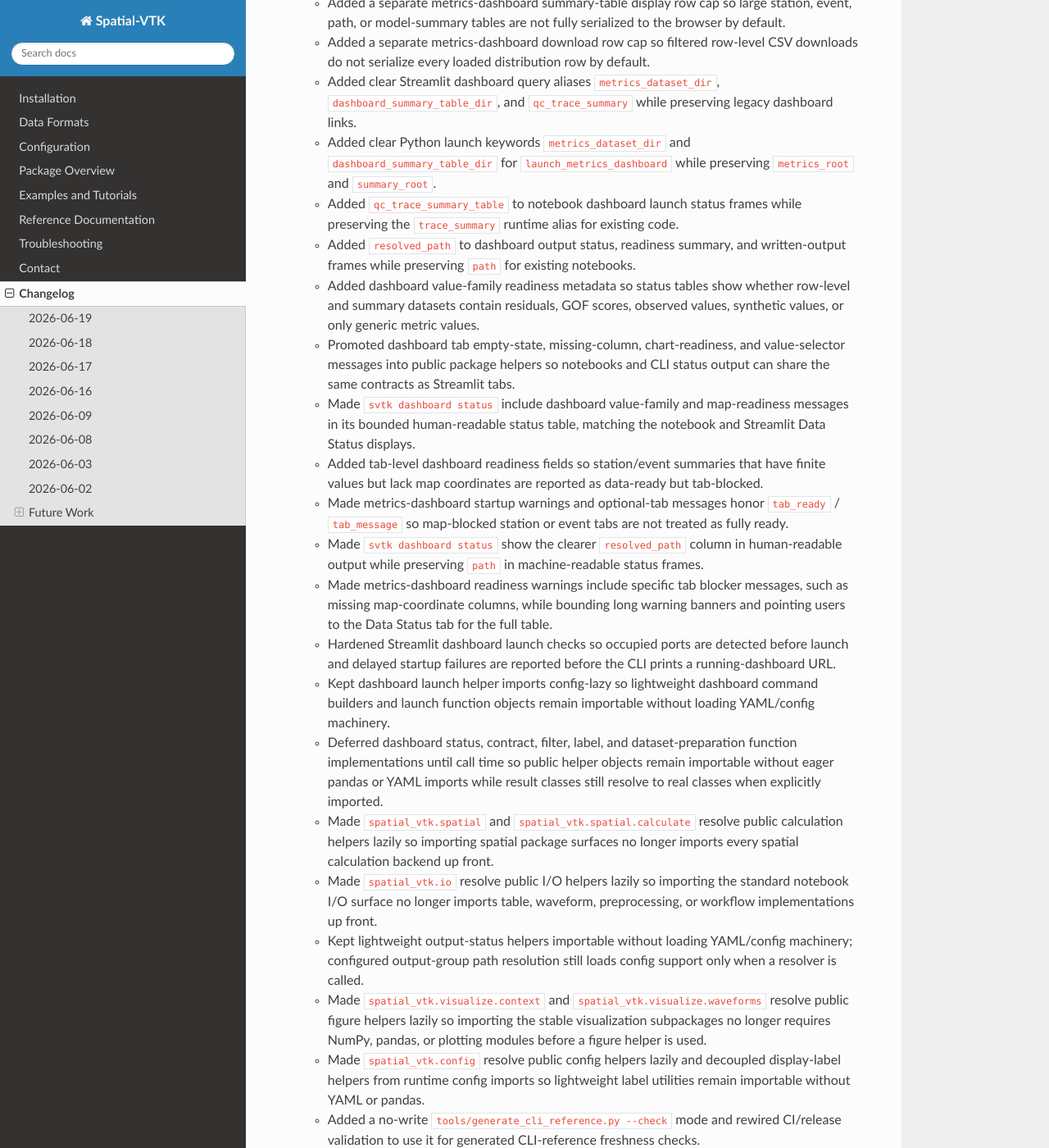
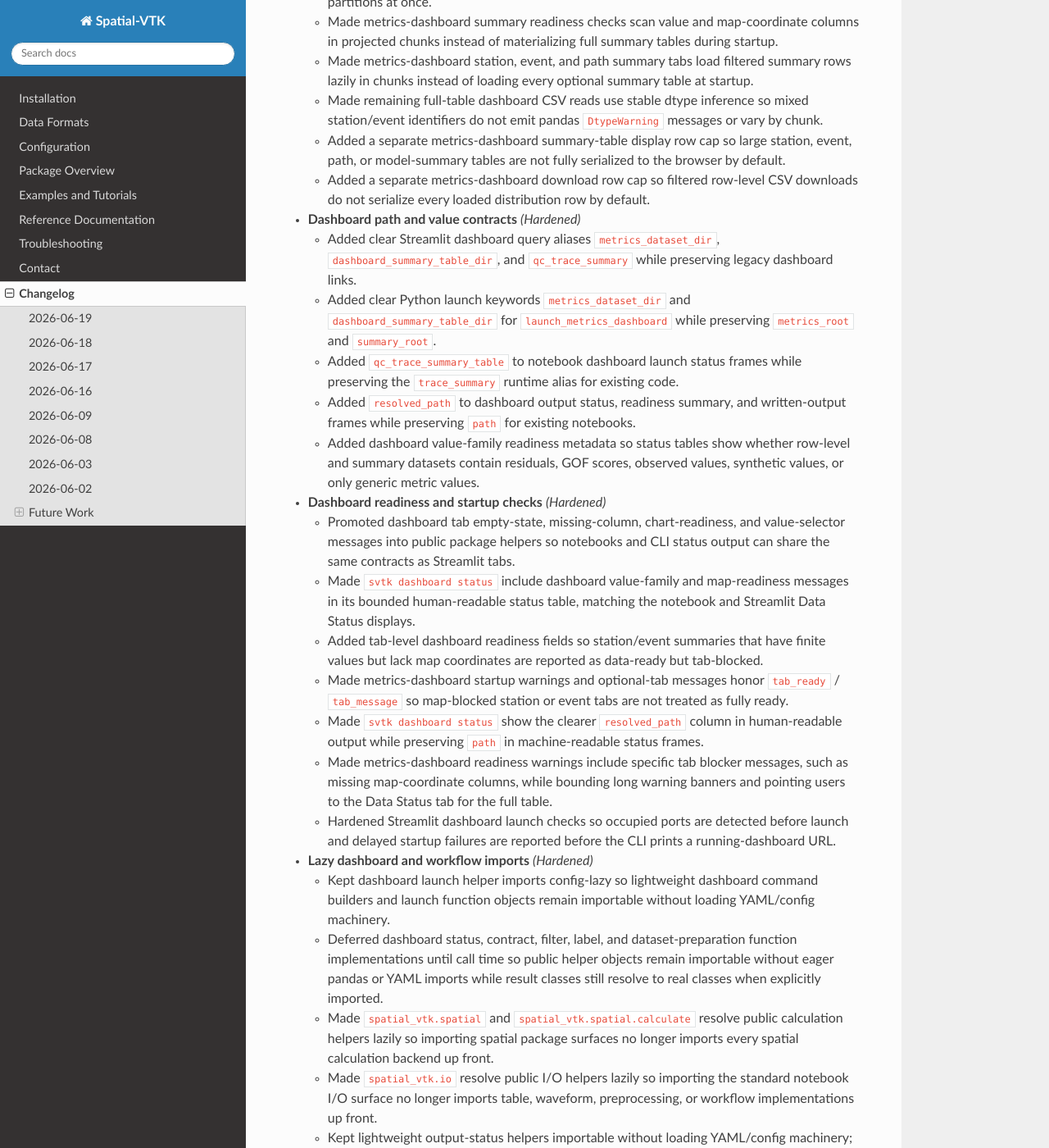
Before and after one commit to bcbirkel/spatial-vtk, a Sphinx documentation site: the page built from docs/changelog.rst, in a window 1280 px wide and 1400 px high, scrolled down 7544 px. Shown: the whole window at 82% size. Built offline with Sphinx 7.4.7 and the Read the Docs theme 3.1.0, drawn with Linux system fonts in a browser that asks for light colours; some of the changed text lies outside the part shown.

Commit message:
Structure changelog entries

```diff
--- a/docs/changelog.rst
+++ b/docs/changelog.rst
@@ -15,6 +15,9 @@ Changelog
   - Promoted artifact-named CLI flags for QC, metrics, spatial, GeoJSON,
     dashboard, IO, plot, map, and visualization commands while preserving
     legacy generic aliases for compatibility.
+
+- **Notebook and dashboard workflow contracts** *(Changed)*
+
   - Moved notebook display, readiness, summary, and result-status formatting
     into package helpers so tutorial cells show labelled tables instead of
     raw dictionaries, dataclasses, or repeated path variables.
@@ -28,6 +31,9 @@ Changelog
     scripts.
   - Updated workflow-guide and large-run README dashboard examples to import
     routine dashboard helpers from ``spatial_vtk.visualize``.
+
+- **CLI and workflow wording** *(Changed)*
+
   - Clarified metrics CLI help for manifest batch output directories,
     ``--batch-size``, and ``--batch-count`` so Slurm array sizing is explicit.
   - Reworded metric workflow Slurm/task docs to describe metric manifest
@@ -232,6 +244,9 @@ Changelog
   - Updated Python workflow guidance so the stable notebook import surface for
     metric plotting points to figure suites and result objects, while keeping
     row-selection helpers documented only as advanced script APIs.
+
+- **Spatial and workflow API documentation** *(Changed)*
+
   - Split notebook-facing spatial figure-suite guidance from advanced spatial
     figure-context builders so Step 4 tutorials point at result-object figure
     methods instead of context construction.
@@ -260,6 +275,9 @@ Changelog
   - Updated large-run README, package overview, and Python workflow guidance
     so common notebook examples point to result-object loaders and Step 4/5
     runner methods instead of lower-level readiness/build helper pairs.
+
+- **Output-registry and workflow docstrings** *(Changed)*
+
   - Updated I/O reference docs and the output-registry module docstring so
     standard workflow result loaders are presented before ``output_group()``
     for routine notebooks, with ``output_group()`` and ``resolve_output_path()``
@@ -280,6 +298,9 @@ Changelog
     ``load_standard_spatial_workflow_output_status(...)`` and the
     result-owned summary runner before documenting custom output-directory
     helpers.
+
+- **Figure and map docstrings** *(Changed)*
+
   - Updated metric and spatial plotting package docstrings so examples start
     with large-run figure-suite writers before documenting individual
     low-level plot functions, and aligned the Spatial API entry-point example
@@ -392,6 +413,9 @@ Changelog
     the browser by default.
   - Added a separate metrics-dashboard download row cap so filtered row-level
     CSV downloads do not serialize every loaded distribution row by default.
+
+- **Dashboard path and value contracts** *(Hardened)*
+
   - Added clear Streamlit dashboard query aliases
     ``metrics_dataset_dir``, ``dashboard_summary_table_dir``, and
     ``qc_trace_summary`` while preserving legacy dashboard links.
@@ -406,6 +430,9 @@ Changelog
   - Added dashboard value-family readiness metadata so status tables show
     whether row-level and summary datasets contain residuals, GOF scores,
     observed values, synthetic values, or only generic metric values.
+
+- **Dashboard readiness and startup checks** *(Hardened)*
+
   - Promoted dashboard tab empty-state, missing-column, chart-readiness, and
     value-selector messages into public package helpers so notebooks and CLI
     status output can share the same contracts as Streamlit tabs.
@@ -428,6 +455,9 @@ Changelog
   - Hardened Streamlit dashboard launch checks so occupied ports are detected
     before launch and delayed startup failures are reported before the CLI
     prints a running-dashboard URL.
+
+- **Lazy dashboard and workflow imports** *(Hardened)*
+
   - Kept dashboard launch helper imports config-lazy so lightweight dashboard
     command builders and launch function objects remain importable without
     loading YAML/config machinery.
@@ -451,6 +481,9 @@ Changelog
   - Made ``spatial_vtk.config`` resolve public config helpers lazily and
     decoupled display-label helpers from runtime config imports so lightweight
     label utilities remain importable without YAML or pandas.
+
+- **Dashboard CLI and API reference wording** *(Changed)*
+
   - Added a no-write ``tools/generate_cli_reference.py --check`` mode and
     rewired CI/release validation to use it for generated CLI-reference
     freshness checks.
@@ -487,6 +520,9 @@ Changelog
   - Added exact ``figure_paths`` lists to Step 4 large-run spatial
     figure-suite status frames while preserving preview-oriented figure path
     fields.
+
+- **Large-run notebook result objects** *(Hardened)*
+
   - Updated the large-run dashboard notebook to use the package-owned
     dashboard preparation/display helper for preflight and postflight status,
     while letting the preparation result own the Slurm-aware dashboard dataset
@@ -509,6 +545,9 @@ Changelog
   - Added dashboard output previews to the Step 7 preparation result so
     large-run dashboard notebooks inspect bounded dashboard products without
     lower-level config/path preview calls.
+
+- **Large-run workflow checks and logging** *(Hardened)*
+
   - Added broad notebook regression coverage and workflow docs requiring
     standard result-object preview methods instead of lower-level preview
     functions with repeated config arguments.
@@ -531,6 +570,9 @@ Changelog
   - Added release guardrails so local agent notes and execplans stay ignored.
   - Added release guardrails so machine-specific instructions are called out
     before public publishing.
+
+- **Tutorial install and runtime checks** *(Fixed)*
+
   - Clarified tutorial runtime checks so missing importable modules are
     reported directly before the install command.
   - Aligned README and installation docs around the same notebook and
@@ -564,6 +606,9 @@ Changelog
   - Updated Python workflow guidance so large-run spatial plotting points to
     the result-owned ``write_figure_suite(...)`` method rather than
     lower-level spatial figure-context helpers.
+
+- **Dashboard and spatial API guidance** *(Documented)*
+
   - Clarified dashboard API guidance so notebooks display user-facing artifact
     labels instead of internal dashboard output-registry names.
   - Updated Spatial API examples so large-run plotting starts from the
@@ -678,6 +729,9 @@ Changelog
   - Added public helpers for GeoJSON metric frames and event labels.
   - Added public helpers for spatial metric products and first non-empty table
     values.
+
+- **Release and workflow documentation** *(Added)*
+
   - Clarified API and workflow docs so stable public subpackages are not
     described as lower-level implementation modules.
   - Updated the example tutorial scenario and CLI workflow to use
```
Also changed, not shown: other parts of docs/changelog.rst (+12 -0 lines), 2 other files.
